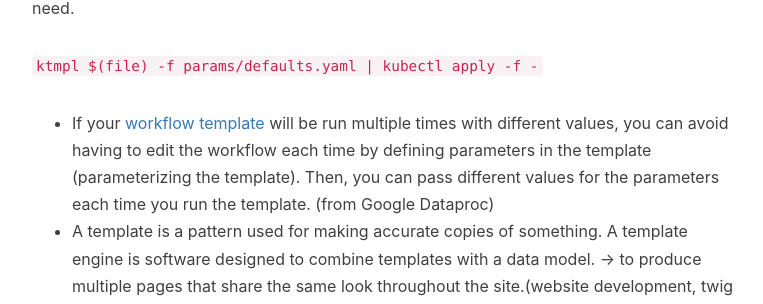
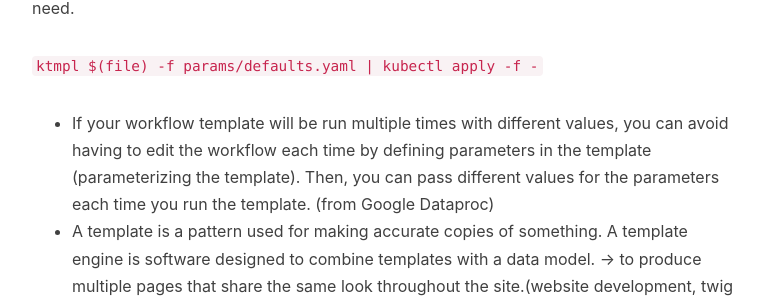
Before and after one commit to Lanzhou-J/Lanzhou-J.github.io, a Jekyll site: the page built from _posts/2022-02-16-DevOps-07-k8s-advanced.md, in a window 1280 px wide and 900 px high, scrolled down 3714 px. Shown: the part 147-451 px from the top of the window, without its empty margins (233-996 px from the left). Built offline with Jekyll 4.4.1, drawn with Linux system fonts in a browser that asks for light colours; nearby versions of some CDN libraries; comment, search, counter and statistics services are not loaded; some of the changed lines change nothing that is shown.

Commit message:
delete link

```diff
--- a/_posts/2022-02-16-DevOps-07-k8s-advanced.md
+++ b/_posts/2022-02-16-DevOps-07-k8s-advanced.md
@@ -104,11 +104,11 @@ What is volume:
 
 It is generally good practice to template your infrastructure code - this way, you can make sure that your different environments are using the same setup.
 
-For this, you can use [ktmpl](https://github.com/jimmycuadra/ktmpl) - a templating engine that allows you to set parameters as you need.
+For this, you can use [ktmpl](https://github.com/jimmycuadra/ktmpl) - a templating engine that allows you to set parameters as you need.
 
 `ktmpl $(file) -f params/defaults.yaml | kubectl apply -f -`
 
-- If your [workflow template](https://cloud.google.com/dataproc/docs/concepts/workflows/overview) will be run multiple times with different values, you can avoid having to edit the workflow each time by defining parameters in the template (parameterizing the template). Then, you can pass different values for the parameters each time you run the template. (from Google Dataproc)
+- If your workflow template will be run multiple times with different values, you can avoid having to edit the workflow each time by defining parameters in the template (parameterizing the template). Then, you can pass different values for the parameters each time you run the template. (from Google Dataproc)
 - A template is a pattern used for making accurate copies of something. A template engine is software designed to combine templates with a data model. → to produce multiple pages that share the same look throughout the site.(website development, twig for PHP)
 
 Other use cases:
```
